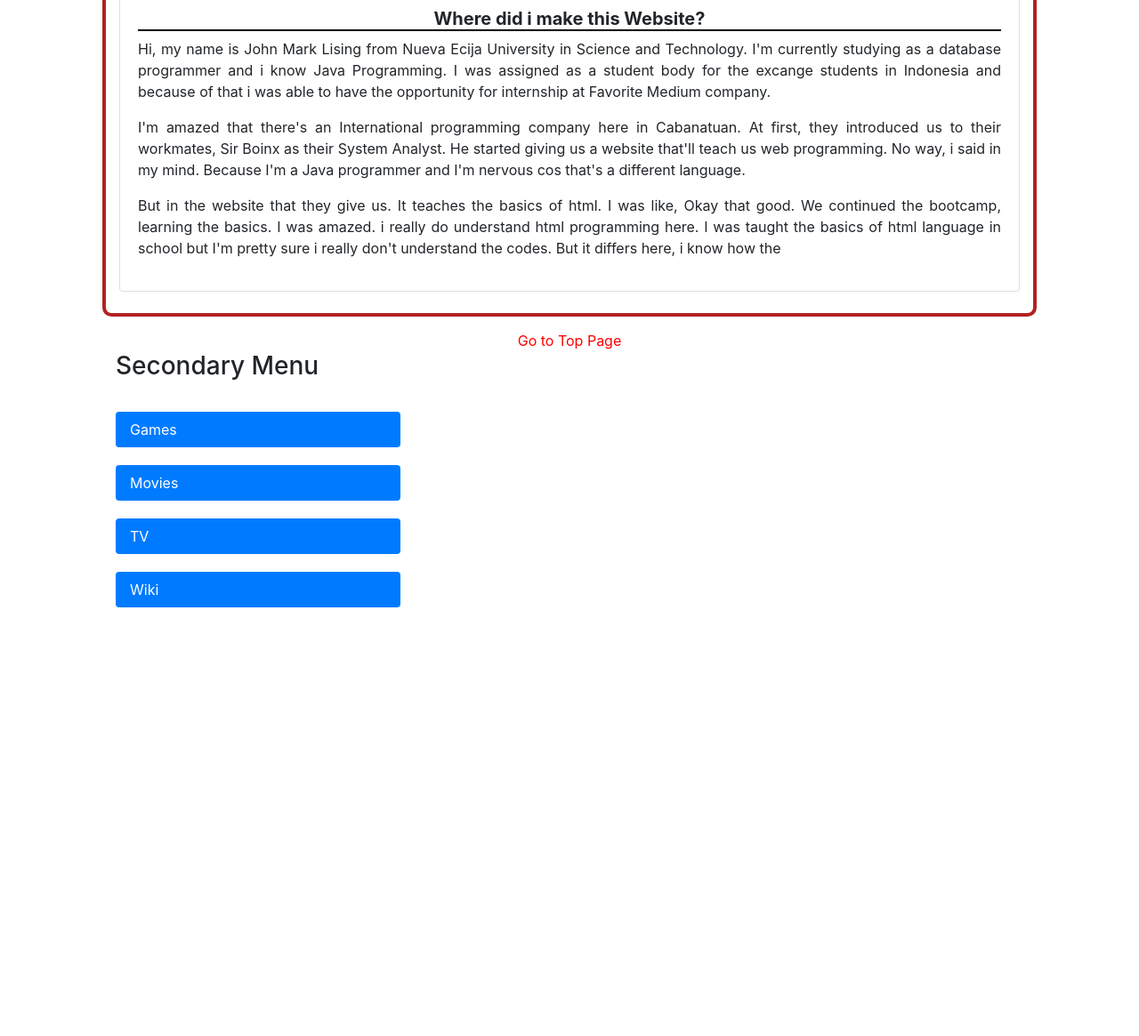
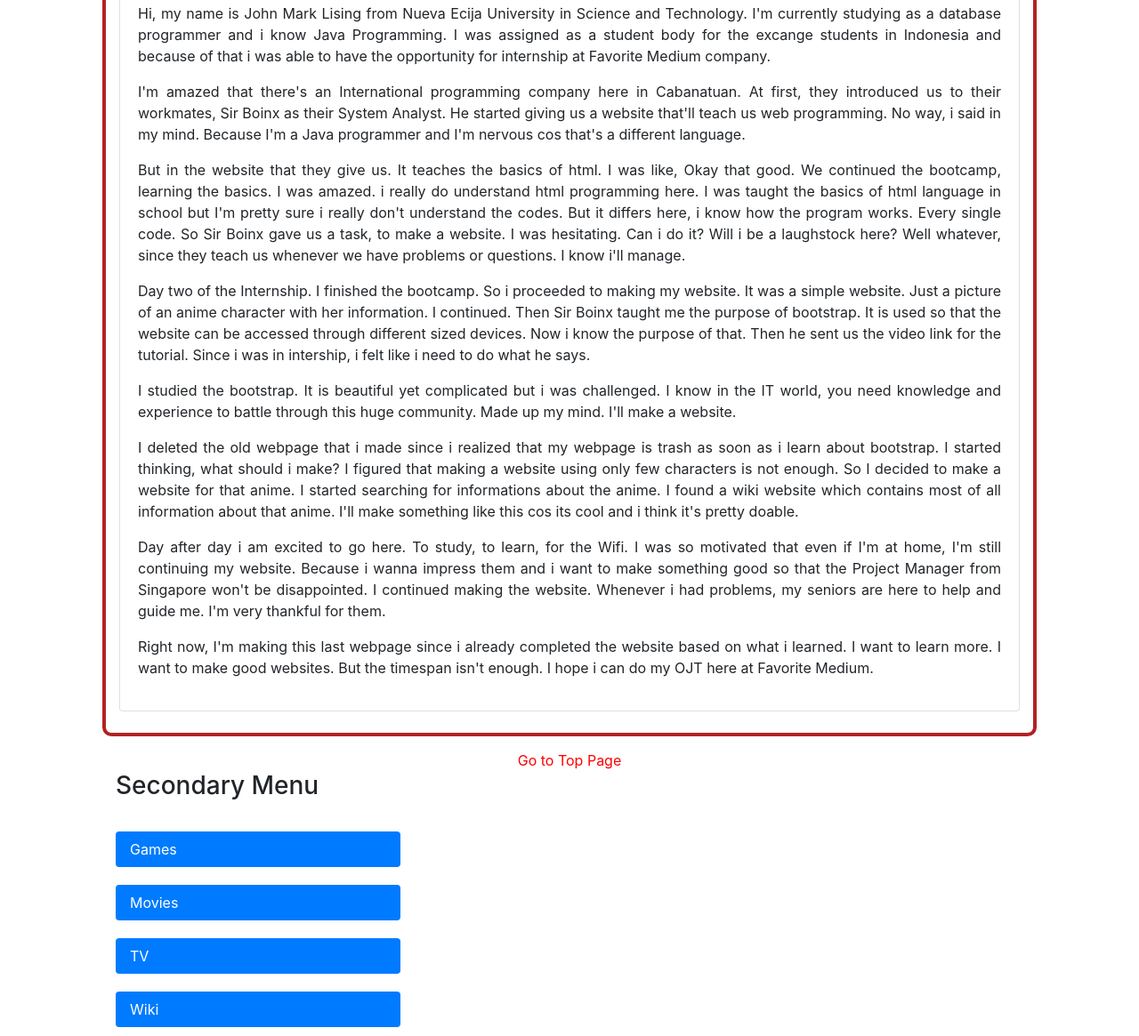
Before and after one commit to zeindrea/Kimetsu-no-Yaiba, a plain HTML site: page administrator.html in a window 1280 px wide. Shown: the part 367-1532 px from the top of the page at 89% size. Before the commit the page ends 1060 px from the top, so only its background shows below. Drawn offline with nearby package versions, Linux system fonts and the light colour scheme.

Commit message:
extension of the paragraph in administrator.html

```diff
--- a/administrator.html
+++ b/administrator.html
@@ -10,7 +10,6 @@
     <title>Kukoshibo</title>
   </head>
   <body>
-    <p>Favorite Medium</p>
     <a name="Nezuko"></a>
    <div class ="container-fluid">
   <div class ="container">
@@ -104,7 +103,22 @@
               I'm amazed that there's an International programming company here in Cabanatuan. At first, they introduced us to their workmates, Sir Boinx as their System Analyst. He started giving us a website that'll teach us web programming. No way, i said in my mind. Because I'm a Java programmer and I'm nervous cos that's a different language.
             </p>
             <p>
-              But in the website that they give us. It teaches the basics of html. I was like, Okay that good. We continued the bootcamp, learning the basics. I was amazed. i really do understand html programming here. I was taught the basics of html language in school but I'm pretty sure i really don't understand the codes. But it differs here, i know how the
+              But in the website that they give us. It teaches the basics of html. I was like, Okay that good. We continued the bootcamp, learning the basics. I was amazed. i really do understand html programming here. I was taught the basics of html language in school but I'm pretty sure i really don't understand the codes. But it differs here, i know how the program works. Every single code. So Sir Boinx gave us a task, to make a website. I was hesitating. Can i do it? Will i be a laughstock here? Well whatever, since they teach us whenever we have problems or questions. I know i'll manage.
+            </p>
+            <p>
+              Day two of the Internship. I finished the bootcamp. So i proceeded to making my website. It was a simple website. Just a picture of an anime character with her information. I continued. Then Sir Boinx taught me the purpose of bootstrap. It is used so that the website can be accessed through different sized devices. Now i know the purpose of that. Then he sent us the video link for the tutorial. Since i was in intership, i felt like i need to do what he says.
+            </p>
+            <p>
+              I studied the bootstrap. It is beautiful yet complicated but i was challenged. I know in the IT world, you need knowledge and experience to battle through this huge community. Made up my mind. I'll make a website.
+            </p>
+            <p>
+              I deleted the old webpage that i made since i realized that my webpage is trash as soon as i learn about bootstrap. I started thinking, what should i make? I figured that making a website using only few characters is not enough. So I decided to make a website for that anime. I started searching for informations about the anime. I found a wiki website which contains most of all information about that anime. I'll make something like this cos its cool and i think it's pretty doable.
+            </p>
+            <p>
+              Day after day i am excited to go here. To study, to learn, for the Wifi. I was so motivated that even if I'm at home, I'm still continuing my website. Because i wanna impress them and i want to make something good so that the Project Manager from Singapore won't be disappointed. I continued making the website. Whenever i had problems, my seniors are here to help and guide me. I'm very thankful for them.
+            </p>
+            <p>
+              Right now, I'm making this last webpage since i already completed the website based on what i learned. I want to learn more. I want to make good websites. But the timespan isn't enough. I hope i can do my OJT here at Favorite Medium.
             </p>
 
 
```
